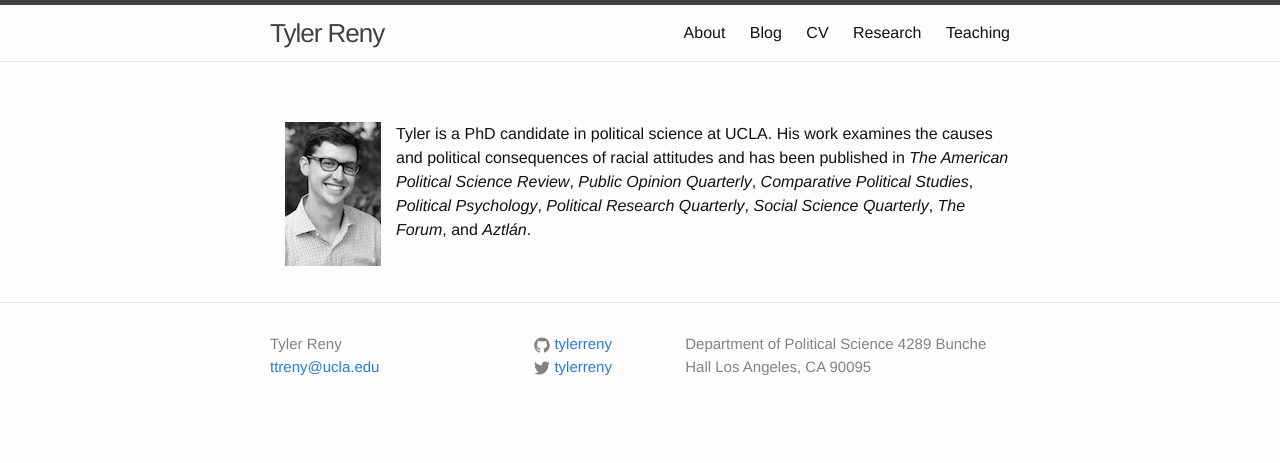
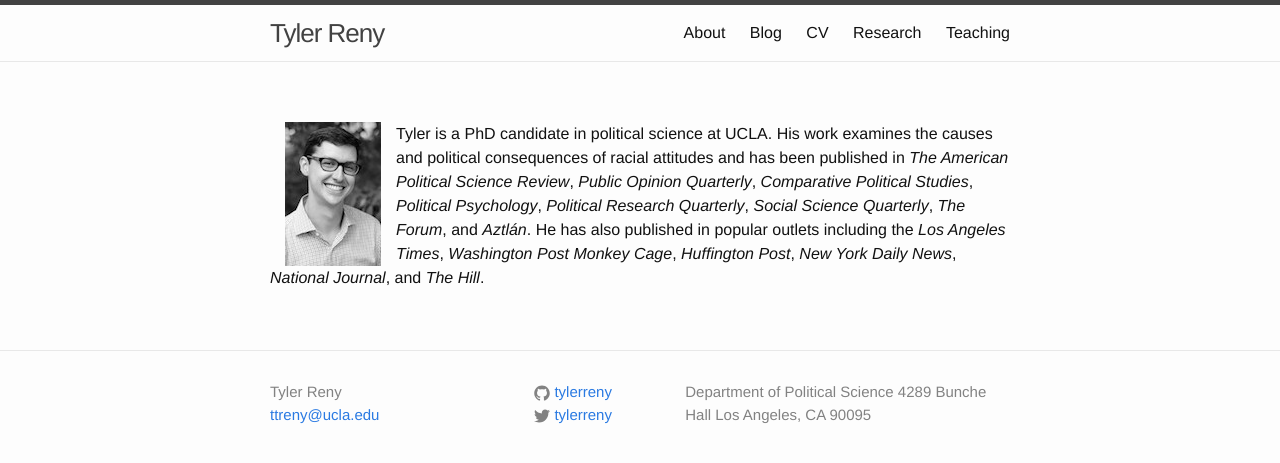
Before and after one commit to tylerreny/tylerreny.github.io, a Jekyll site: the page built from index.html, in a window 1280 px wide. Shown: the top 463 px of the page. Built offline with Jekyll 4.4.1, drawn with Linux system fonts in a browser that asks for light colours.

Commit message:
update homepage

```diff
--- a/index.html
+++ b/index.html
@@ -6,4 +6,4 @@
   <img src="/img/headshot2.jpg" align="left" hspace="15" />
 </section>
 
-Tyler is a PhD candidate in political science at UCLA. His work examines the causes and political consequences of racial attitudes and has been published in <i>The American Political Science Review</i>, <i>Public Opinion Quarterly</i>, <i>Comparative Political Studies</i>,  <i>Political Psychology</i>, <i>Political Research Quarterly</i>, <i>Social Science Quarterly</i>, <i>The Forum</i>, and <i>Aztl&aacute;n</i>.
+Tyler is a PhD candidate in political science at UCLA. His work examines the causes and political consequences of racial attitudes and has been published in <i>The American Political Science Review</i>, <i>Public Opinion Quarterly</i>, <i>Comparative Political Studies</i>,  <i>Political Psychology</i>, <i>Political Research Quarterly</i>, <i>Social Science Quarterly</i>, <i>The Forum</i>, and <i>Aztl&aacute;n</i>. He has also published in popular outlets including the <i>Los Angeles Times</i>, <i>Washington Post Monkey Cage</i>, <i>Huffington Post</i>, <i>New York Daily News</i>, <i>National Journal</i>, and <i>The Hill</i>.
```
Also changed, not shown: research.md (+2 -0 lines), 12 other files.
